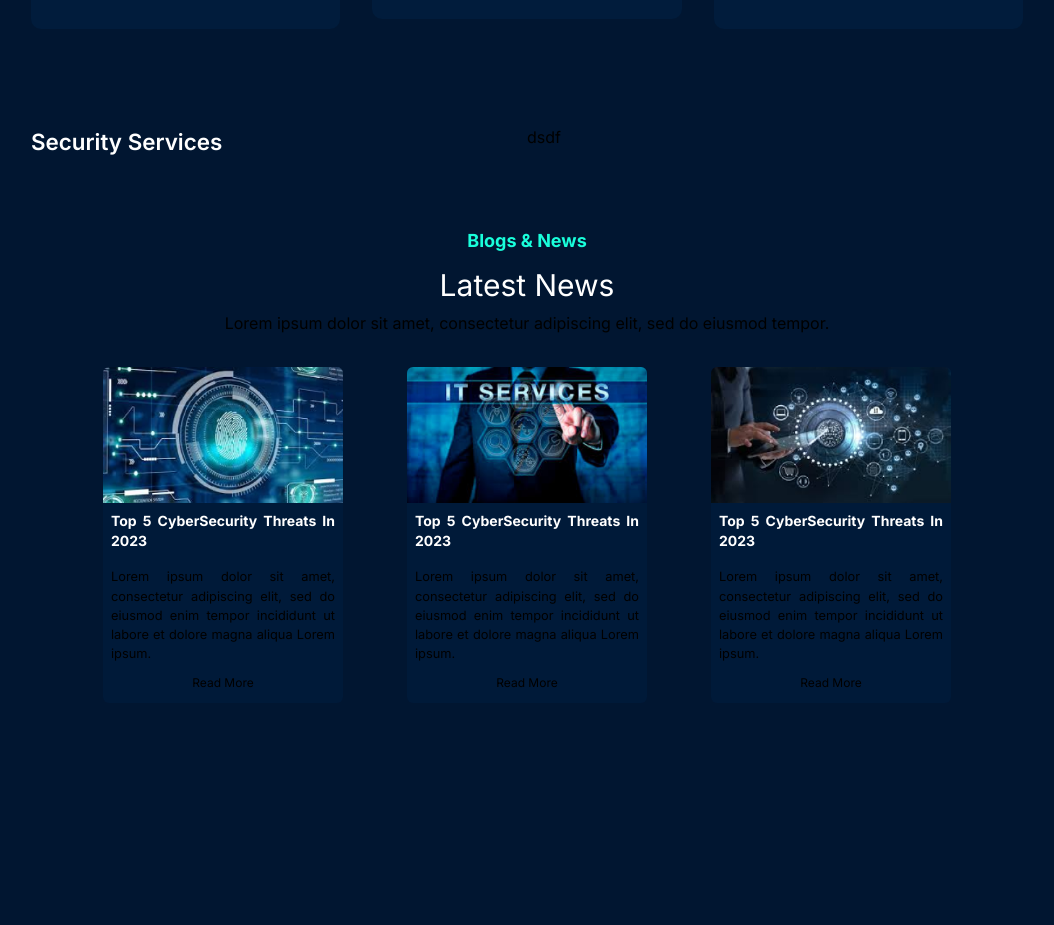
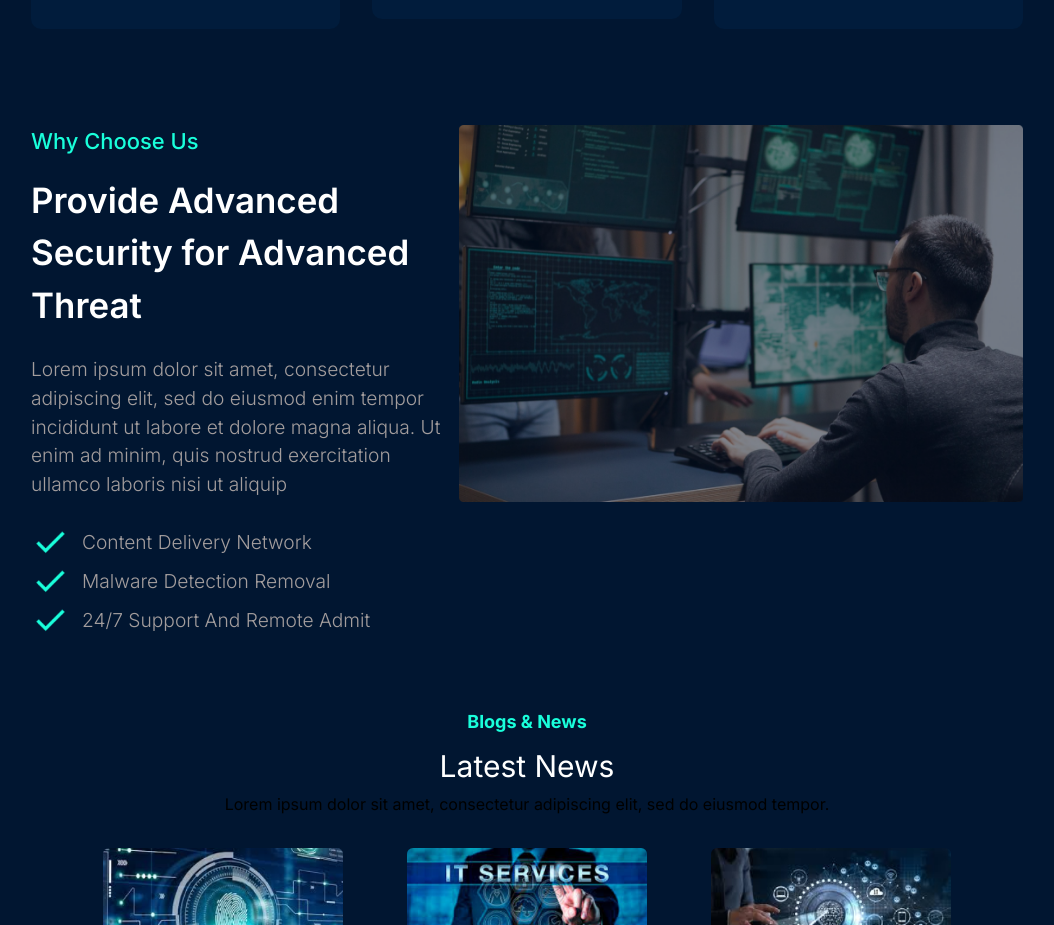
Before and after one commit to prashant-2004/cyserch, a Next.js app: page / in a window 1280 px wide. Shown: the part 1083-2008 px from the top of the page, without its empty margins (113-1167 px from the left). Before the commit the page ends 1834 px from the top, so only its background shows below. Built offline with nearby package versions, Linux system fonts and the light colour scheme.

Commit message:
Update WhyChooseUs component in home page and modify global CSS styles

```diff
--- a/src/app/components/home/whyChooseUs.tsx
+++ b/src/app/components/home/whyChooseUs.tsx
@@ -1,14 +1,41 @@
+import Image from "next/image";
+import done from "../../../../public/icons/done.png";
+import hacker from "../../../../public/images/young-hacker.png";
+
 export default function WhyChooseUs() {
   return (
     <div className="WhyChooseUs">
       <div className="div-1">
-        <h3 className="text-white text-[1.4rem] font-semibold">
-          Security Services
+        <span className="text-[#19FFDB] text-[1.37rem] font-medium mb-4">
+          Why Choose Us
+        </span>
+        <h3 className="text-white text-[2.18rem] font-semibold">
+          Provide Advanced Security for Advanced Threat
         </h3>
+        <p className="text-[#A39D9D] text-[1.2rem] font-light mt-6">
+          Lorem ipsum dolor sit amet, consectetur adipiscing elit, sed do
+          eiusmod enim tempor incididunt ut labore et dolore magna aliqua. Ut
+          enim ad minim, quis nostrud exercitation ullamco laboris nisi ut
+          aliquip
+        </p>
+        <ul className="mt-6">
+          <li className="flex items-center text-[#A39D9D] text-[1.2rem] font-light">
+            <Image src={done} alt="done" className="mr-3" /> Content Delivery
+            Network
+          </li>
+          <li className="flex items-center text-[#A39D9D] text-[1.2rem] font-light">
+            <Image src={done} alt="done" className="mr-3" /> Malware Detection
+            Removal
+          </li>
+          <li className="flex items-center text-[#A39D9D] text-[1.2rem] font-light">
+            <Image src={done} alt="done" className="mr-3" /> 24/7 Support And
+            Remote Admit
+          </li>
+        </ul>
       </div>
 
       <div className="div-2">
-        dsdf
+        <Image src={hacker} alt="hacker" />
       </div>
     </div>
   );
--- a/src/app/globals.css
+++ b/src/app/globals.css
@@ -109,7 +109,7 @@ body {
   }
 
   .div-box2 {
-    display: none;
+   width: 100%;
   }
 }
 
@@ -153,7 +153,7 @@ body {
     flex-direction: column;
     align-items: start;
     padding: 0 2rem;
-    margin-top: -35%;
+    margin-top: 40%;
   }
 
   .card {
@@ -189,3 +189,19 @@ body {
   flex-direction: column;
   width: 50%;
 }
+
+@media screen and (max-width: 768px) {
+  .WhyChooseUs {
+    display: flex;
+    flex-direction: column;
+    align-items: start;
+    padding: 0 1rem;
+    margin-top: 15%;
+  }
+
+  .div-1 {
+    width: 100%;
+    padding: 7%;
+    margin-top: -0.5rem;
+  }
+}
```
Also changed, not shown: public/icons/Done.png (added), public/images/young-hacker.png (added).
